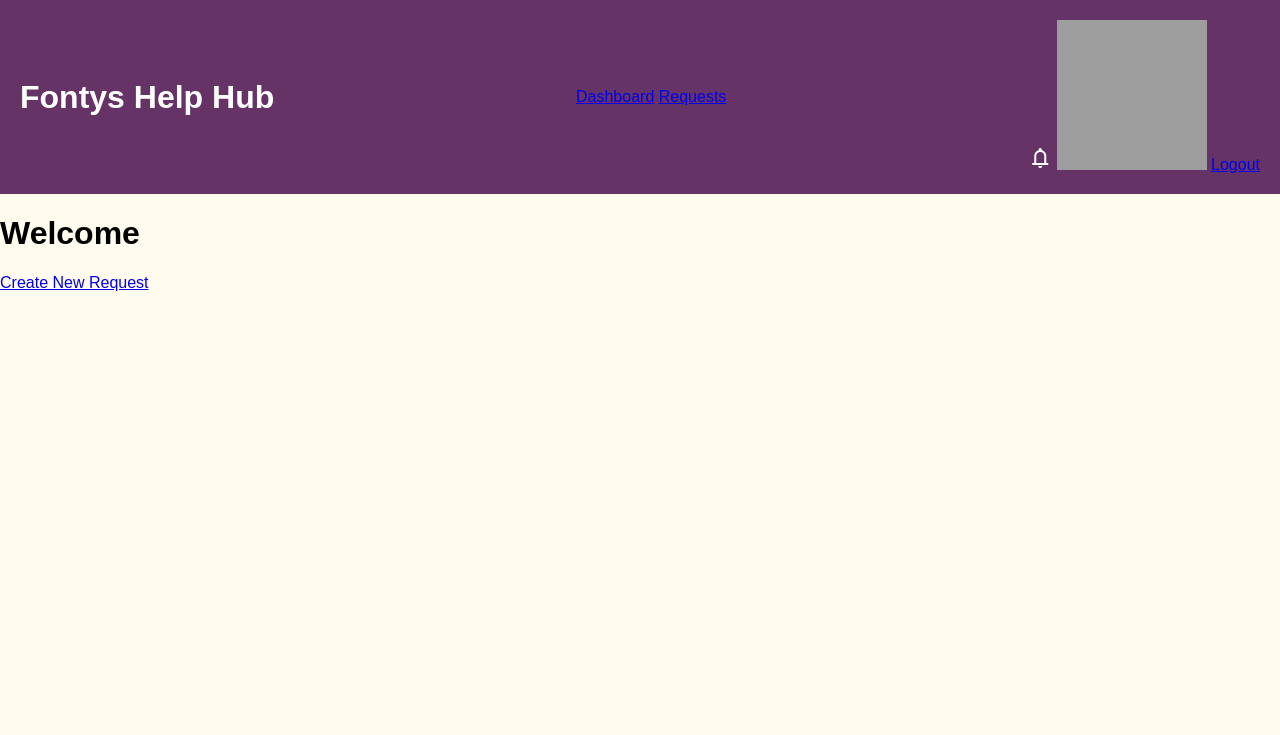
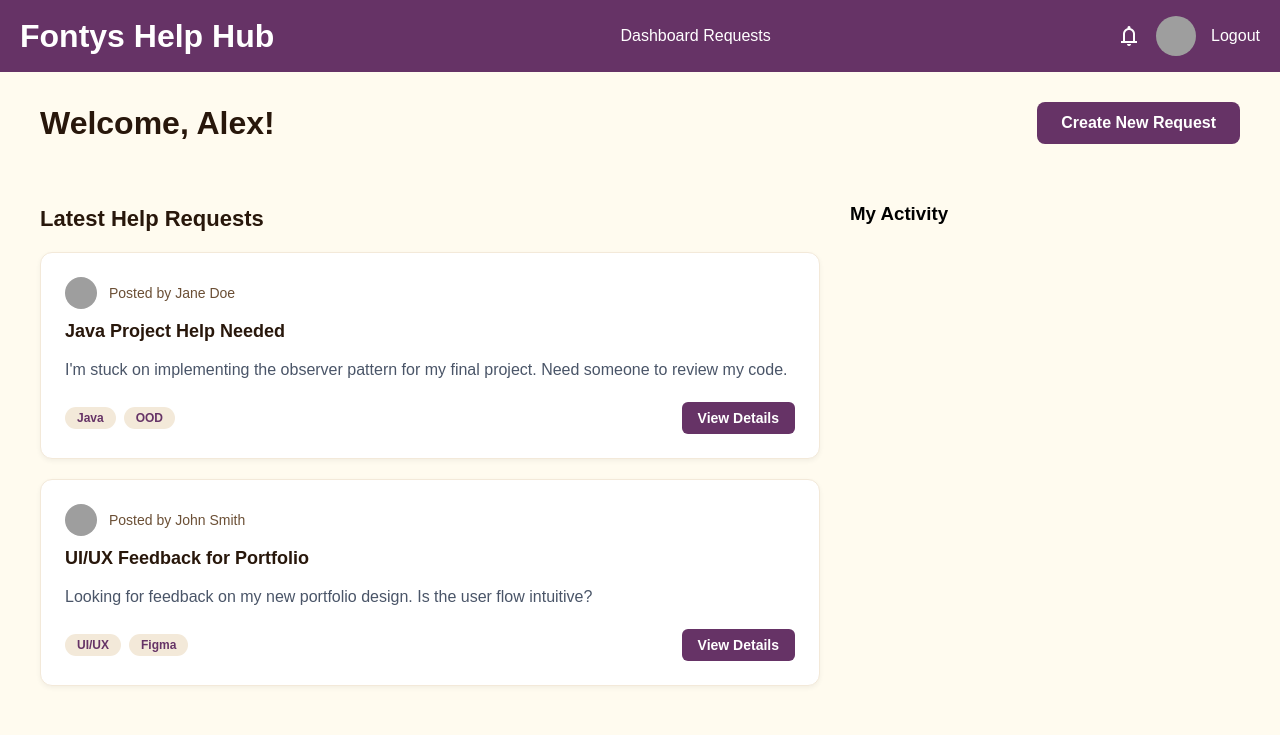
Before and after one commit to kucar37/helphub, a PHP site: page / in a window 1280 px wide. Shown: the top 735 px of the page. Run offline with PHP 8.4, Linux system fonts and the light colour scheme; grey boxes are pictures that could not be loaded.

Commit message:
home page content , request cards

```diff
--- a/assets/css/style.css
+++ b/assets/css/style.css
@@ -8,8 +8,155 @@ header {
     background-color: #663366;
     padding: 20px;
     color: white;
+    height: 4vh;
     display: flex;
     flex-direction: row;
     justify-content: space-between;
     align-items: center;
 }
+
+header, nav, a {
+    color: white;
+    text-decoration: none;
+}
+
+.profile-pic {
+    width: 40px;
+    height: 40px;
+    border-radius: 50%;
+    object-fit: cover;
+}
+
+.header-right {
+    display: flex;
+    align-items: center;
+    gap: 15px;
+}
+
+.dashboard-container {
+    max-width: 1200px;
+    margin: 0 auto;
+    padding: 30px 20px;
+}
+
+.dashboard-grid {
+    display: grid;
+    grid-template-columns: 2fr 1fr;
+    gap: 30px;
+    align-items: start;
+}
+
+.welcome-section {
+    display: flex;
+    justify-content: space-between;
+    align-items: center;
+    margin-bottom: 40px;
+}
+
+.page-title {
+    font-size: 32px;
+    font-weight: bold;
+    color: #28170B;
+    margin: 0;
+}
+
+.btn-primary {
+    background-color: #663366;
+    color: white;
+    padding: 12px 24px;
+    border-radius: 8px;
+    text-decoration: none;
+    font-weight: bold;
+    transition: background-color 0.2s;
+}
+
+.btn-primary:hover {
+    background-color: hsl(293, 93%, 16%);
+}
+
+.section-title {
+    color: #28170B;
+    margin-bottom: 20px;
+    font-size: 22px;
+}
+
+/* Request Card */
+.request-card {
+    background-color: white;
+    border-radius: 12px;
+    padding: 24px;
+    margin-bottom: 20px;
+    box-shadow: 0 2px 5px rgba(0,0,0,0.05);
+    border: 1px solid #F3E9D9;
+}
+
+.card-header {
+    display: flex;
+    align-items: center;
+    gap: 12px;
+    margin-bottom: 12px;
+}
+
+.user-avatar {
+    width: 32px;
+    height: 32px;
+    border-radius: 50%;
+}
+
+.user-name {
+    font-size: 14px;
+    color: #6B4F35;
+}
+
+.request-card h4 {
+    margin: 0 0 8px 0;
+    font-size: 18px;
+    color: #28170B;
+}
+
+.card-text {
+    color: #4a5568;
+    margin-bottom: 20px;
+    line-height: 1.5;
+}
+
+.card-footer {
+    display: flex;
+    justify-content: space-between;
+    align-items: center;
+}
+
+.tags {
+    display: flex;
+    gap: 8px;
+}
+
+.tag {
+    background-color: #F3E9D9;
+    color: #663366;
+    padding: 4px 12px;
+    border-radius: 20px;
+    font-size: 12px;
+    font-weight: bold;
+}
+
+.btn-small {
+    background-color: #663366;
+    color: white;
+    padding: 8px 16px;
+    border-radius: 6px;
+    font-size: 14px;
+    font-weight: bold;
+    transition: opacity 0.2s;
+}
+
+.btn-small:hover {
+    opacity: 0.9;
+}
+
+/* mobile phones */
+@media (max-width: 768px) {
+    .dashboard-grid {
+        grid-template-columns: 1fr;
+    }
+}
--- a/includes/header.php
+++ b/includes/header.php
@@ -3,22 +3,13 @@
 
 <head>
     <meta charset="utf-8" />
-    <title>Fontys Help Hub</title>
-    <link rel="stylesheet" href="assets/css/style.css">
-</head>
-
-<body>
-</body>
-<!DOCTYPE html>
-<html lang="en">
-<head>
-    <meta charset="utf-8" />
-    <title>Fontys Help Hub</title>
+    <title>Fontys HelpHub</title>
     <link rel="stylesheet" href="assets/css/style.css">
     <link rel="stylesheet" href="https://fonts.googleapis.com/css2?family=Material+Symbols+Outlined" />
 </head>
 
-<body> <header>
+<body>
+    <header>
         <div class="header-left">
             <h1>Fontys Help Hub</h1>
         </div>
--- a/index.php
+++ b/index.php
@@ -2,13 +2,60 @@
 include 'includes/header.php';
 ?>
 
-<main>
+<main class="dashboard-container">
+
     <div class="welcome-section">
-        <h1>Welcome</h1>
-        <a href="create-request.php" class="btn">Create New Request</a>
+        <h2 class="page-title">Welcome, Alex!</h2>
+        <a href="create-request.php" class="btn-primary">Create New Request</a>
     </div>
 
+    <div class="dashboard-grid">
+        <div class="left-column">
+            <h3 class="section-title">Latest Help Requests</h3>
+
+            <div class="request-card">
+                <div class="card-header">
+                    <img src="https://i.pravatar.cc/150?img=32" alt="User" class="user-avatar">
+                    <span class="user-name">Posted by Jane Doe</span>
+                </div>
+
+                <h4>Java Project Help Needed</h4>
+                <p class="card-text">I'm stuck on implementing the observer pattern for my final project. Need someone to review my code.</p>
+
+                <div class="card-footer">
+                    <div class="tags">
+                        <span class="tag">Java</span>
+                        <span class="tag">OOD</span>
+                    </div>
+                    <a href="#" class="btn-small">View Details</a>
+                </div>
+            </div>
+
+            <div class="request-card">
+                <div class="card-header">
+                    <img src="https://i.pravatar.cc/150?img=12" alt="User" class="user-avatar">
+                    <span class="user-name">Posted by John Smith</span>
+                </div>
+
+                <h4>UI/UX Feedback for Portfolio</h4>
+                <p class="card-text">Looking for feedback on my new portfolio design. Is the user flow intuitive?</p>
+
+                <div class="card-footer">
+                    <div class="tags">
+                        <span class="tag">UI/UX</span>
+                        <span class="tag">Figma</span>
+                    </div>
+                    <a href="#" class="btn-small">View Details</a>
+                </div>
+            </div>
+
+        </div>
+
+        <div class="right-column">
+            <h3>My Activity</h3>
+        </div>
+    </div>
+
+
+
 </main>
-
-<?php
-?>
```
Lines whose indentation alone changed are shown as unchanged.
